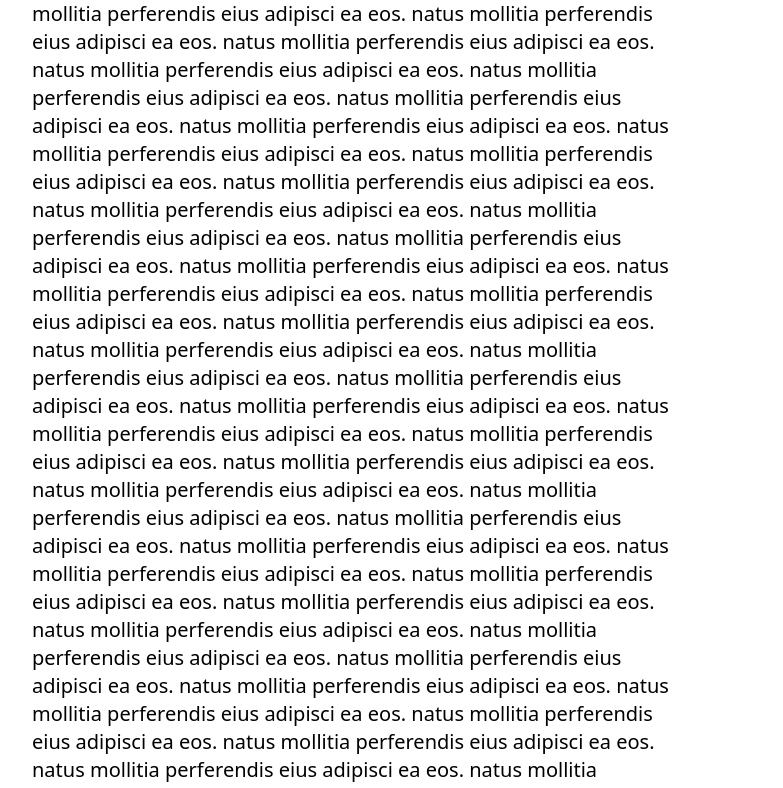
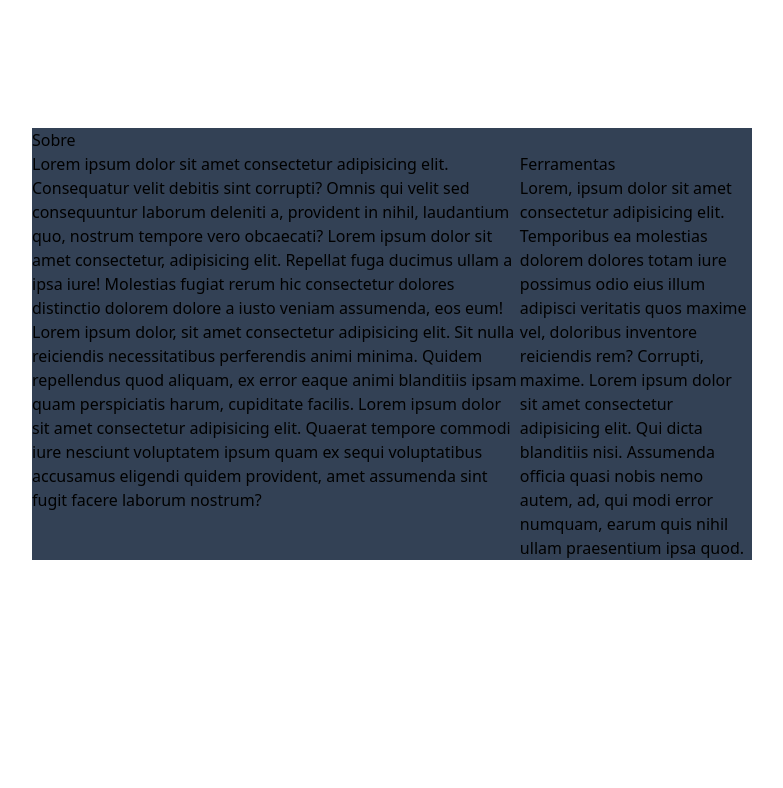
Before and after one commit to brunofollowill/portfolio, a React (Vite) app: page / in a window 1280 px wide. Shown: the part 661-1449 px from the top of the page, without its empty margins (288-1071 px from the left). After the commit the page ends 1221 px from the top, so only its background shows below. Built offline with nearby package versions, Linux system fonts and the light colour scheme.

Commit message:
Mudancas

```diff
--- a/src/components/layout/header/Header.jsx
+++ b/src/components/layout/header/Header.jsx
@@ -35,9 +35,10 @@ export default function Header() {
           {menu.map((item, index) => (
             <div
               key={index}
-              className="text-black cursor-pointer transform font-light -rotate-90 origin-center text-center"
+              className="relative h-full text-gray-500 hover:text-black cursor-pointer transform font-light -rotate-90 origin-center text-center transition-colors group"
             >
-              {item}
+              <div className="absolute inset-0 opacity-0 group-hover:opacity-100 transition-opacity p-8 border-b-4 focus:outline-none rounded border-sky-500 m-auto"></div>
+              <span className="relative z-10">{item}</span>
             </div>
           ))}
         </div>
--- a/src/components/pages/about/About.jsx
+++ b/src/components/pages/about/About.jsx
@@ -2,8 +2,40 @@ import React from "react";
 
 export default function About() {
   return (
-    <div>
-
+    <div className=" bg-slate-700 w-3/5 m-auto mt-60">
+      <h1>Sobre</h1>
+      <div className="flex">
+        <div>
+          <p>
+            Lorem ipsum dolor sit amet consectetur adipisicing elit. Consequatur
+            velit debitis sint corrupti? Omnis qui velit sed consequuntur
+            laborum deleniti a, provident in nihil, laudantium quo, nostrum
+            tempore vero obcaecati? Lorem ipsum dolor sit amet consectetur,
+            adipisicing elit. Repellat fuga ducimus ullam a ipsa iure! Molestias
+            fugiat rerum hic consectetur dolores distinctio dolorem dolore a
+            iusto veniam assumenda, eos eum! Lorem ipsum dolor, sit amet
+            consectetur adipisicing elit. Sit nulla reiciendis necessitatibus
+            perferendis animi minima. Quidem repellendus quod aliquam, ex error
+            eaque animi blanditiis ipsam quam perspiciatis harum, cupiditate
+            facilis. Lorem ipsum dolor sit amet consectetur adipisicing elit.
+            Quaerat tempore commodi iure nesciunt voluptatem ipsum quam ex sequi
+            voluptatibus accusamus eligendi quidem provident, amet assumenda
+            sint fugit facere laborum nostrum?
+          </p>
+        </div>
+        <div>
+          <h1>Ferramentas</h1>
+          <p>
+            Lorem, ipsum dolor sit amet consectetur adipisicing elit. Temporibus
+            ea molestias dolorem dolores totam iure possimus odio eius illum
+            adipisci veritatis quos maxime vel, doloribus inventore reiciendis
+            rem? Corrupti, maxime. Lorem ipsum dolor sit amet consectetur
+            adipisicing elit. Qui dicta blanditiis nisi. Assumenda officia quasi
+            nobis nemo autem, ad, qui modi error numquam, earum quis nihil ullam
+            praesentium ipsa quod.
+          </p>
+        </div>
+      </div>
     </div>
   );
 }
--- a/src/components/pages/home/Home.jsx
+++ b/src/components/pages/home/Home.jsx
@@ -5,7 +5,6 @@ export default function Home() {
     <div>
       <div className="flex m-auto md:ml-60 ">
         <div className=" mt-36 m-auto">
-
           <h1 className="font-poppins font-black sm:text-8xl text-6xl text-sky-500">
             Oi, eu sou Bruno.
           </h1>
@@ -17,86 +16,12 @@ export default function Home() {
             </span>
           </h3>
           <p className=" xl:w-2/3 sm:w-96 text-xl font-light mt-10">
-              Lorem, ipsum dolor sit amet consectetur adipisicing elit. Voluptas
-              tempora assumenda molestiae reprehenderit dolores quidem quibusdam
-              esse repellendus excepturi consequuntur possimus incidunt, fuga
-              natus mollitia perferendis eius adipisci ea eos.
-              natus mollitia perferendis eius adipisci ea eos.
-              natus mollitia perferendis eius adipisci ea eos.
-              natus mollitia perferendis eius adipisci ea eos.
-              natus mollitia perferendis eius adipisci ea eos.
-              natus mollitia perferendis eius adipisci ea eos.
-              natus mollitia perferendis eius adipisci ea eos.
-              natus mollitia perferendis eius adipisci ea eos.
-              natus mollitia perferendis eius adipisci ea eos.
-              natus mollitia perferendis eius adipisci ea eos.
-              natus mollitia perferendis eius adipisci ea eos.
-              natus mollitia perferendis eius adipisci ea eos.
-              natus mollitia perferendis eius adipisci ea eos.
-              natus mollitia perferendis eius adipisci ea eos.
-              natus mollitia perferendis eius adipisci ea eos.
-              natus mollitia perferendis eius adipisci ea eos.
-              natus mollitia perferendis eius adipisci ea eos.
-              natus mollitia perferendis eius adipisci ea eos.
-              natus mollitia perferendis eius adipisci ea eos.
-              natus mollitia perferendis eius adipisci ea eos.
-              natus mollitia perferendis eius adipisci ea eos.
-              natus mollitia perferendis eius adipisci ea eos.
-              natus mollitia perferendis eius adipisci ea eos.
-              natus mollitia perferendis eius adipisci ea eos.
-              natus mollitia perferendis eius adipisci ea eos.
-              natus mollitia perferendis eius adipisci ea eos.
-              natus mollitia perferendis eius adipisci ea eos.
-              natus mollitia perferendis eius adipisci ea eos.
-              natus mollitia perferendis eius adipisci ea eos.
-              natus mollitia perferendis eius adipisci ea eos.
-              natus mollitia perferendis eius adipisci ea eos.
-              natus mollitia perferendis eius adipisci ea eos.
-              natus mollitia perferendis eius adipisci ea eos.
-              natus mollitia perferendis eius adipisci ea eos.
-              natus mollitia perferendis eius adipisci ea eos.
-              natus mollitia perferendis eius adipisci ea eos.
-              natus mollitia perferendis eius adipisci ea eos.
-              natus mollitia perferendis eius adipisci ea eos.
-              natus mollitia perferendis eius adipisci ea eos.
-              natus mollitia perferendis eius adipisci ea eos.
-              natus mollitia perferendis eius adipisci ea eos.
-              natus mollitia perferendis eius adipisci ea eos.
-              natus mollitia perferendis eius adipisci ea eos.
-              natus mollitia perferendis eius adipisci ea eos.
-              natus mollitia perferendis eius adipisci ea eos.
-              natus mollitia perferendis eius adipisci ea eos.
-              natus mollitia perferendis eius adipisci ea eos.
-              natus mollitia perferendis eius adipisci ea eos.
-              natus mollitia perferendis eius adipisci ea eos.
-              natus mollitia perferendis eius adipisci ea eos.
-              natus mollitia perferendis eius adipisci ea eos.
-              natus mollitia perferendis eius adipisci ea eos.
-              natus mollitia perferendis eius adipisci ea eos.
-              natus mollitia perferendis eius adipisci ea eos.
-              natus mollitia perferendis eius adipisci ea eos.
-              natus mollitia perferendis eius adipisci ea eos.
-              natus mollitia perferendis eius adipisci ea eos.
-              natus mollitia perferendis eius adipisci ea eos.
-              natus mollitia perferendis eius adipisci ea eos.
-              natus mollitia perferendis eius adipisci ea eos.
-              natus mollitia perferendis eius adipisci ea eos.
-              natus mollitia perferendis eius adipisci ea eos.
-              natus mollitia perferendis eius adipisci ea eos.
-              natus mollitia perferendis eius adipisci ea eos.
-              natus mollitia perferendis eius adipisci ea eos.
-              natus mollitia perferendis eius adipisci ea eos.
-              natus mollitia perferendis eius adipisci ea eos.
-              natus mollitia perferendis eius adipisci ea eos.
-              natus mollitia perferendis eius adipisci ea eos.
-              natus mollitia perferendis eius adipisci ea eos.
-              natus mollitia perferendis eius adipisci ea eos.
-              natus mollitia perferendis eius adipisci ea eos.
-              natus mollitia perferendis eius adipisci ea eos.
-              natus mollitia perferendis eius adipisci ea eos.
-              natus mollitia perferendis eius adipisci ea eos.v
+            Nascido e criado no Rio de Janeiro, há pouco mais de 1 ano embarquei
+            no estudo do mundo da tecnologia. Sua constante evolução e
+            possibilidades têm me cativado de forma crescente. Estou animado
+            para continuar aprendendo e explorando tudo o que esse universo tem
+            a oferecer.
           </p>
-
         </div>
       </div>
     </div>
```
Lines whose indentation alone changed are shown as unchanged.
